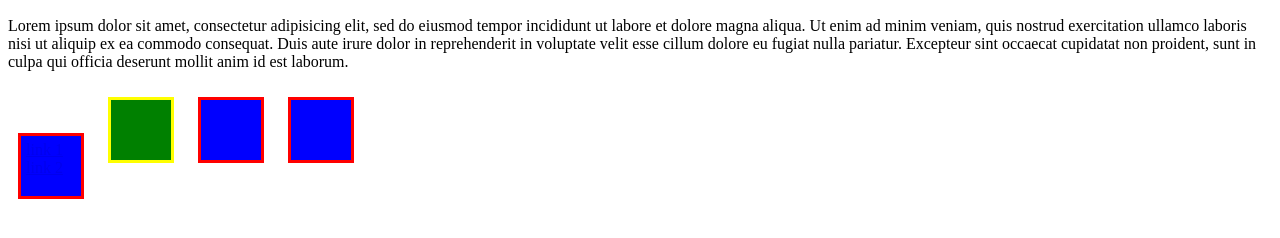
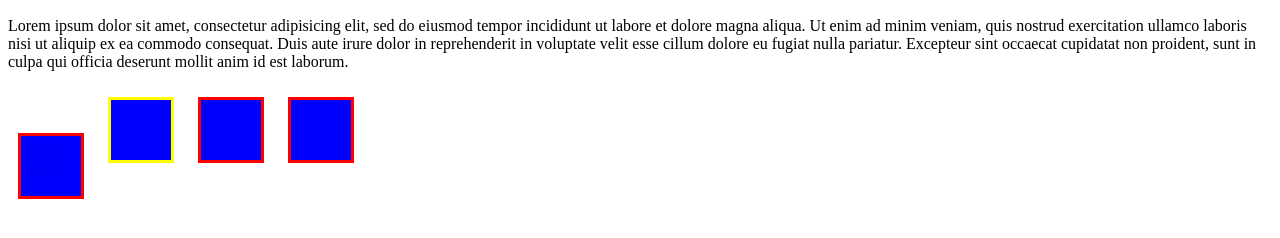
Before and after one commit to kvcroone/Les-2, a plain HTML site: page index.html in a window 1280 px wide. Shown: the part 136-374 px from the top of the page. Drawn offline with Linux system fonts and the light colour scheme.

Commit message:
id deleted
id deleted

```diff
--- a/CSS/main.css
+++ b/CSS/main.css
@@ -7,5 +7,4 @@
 	margin:10px 10px;
 	border:3px solid red;
 }
-#first-teammember{background-color:green;}
 .management{border-color:yellow;}
--- a/index.html
+++ b/index.html
@@ -20,7 +20,7 @@
 		<a href="http://google.com">link 2</a>
 	</p>
 	<a href=""></a>
-	<div id="first-teammember" class="teammember management"></div>
+	<div class="teammember management"></div>
 	<div class="teammember"></div>
 	<div class="teammember"></div>
 </body>
```
